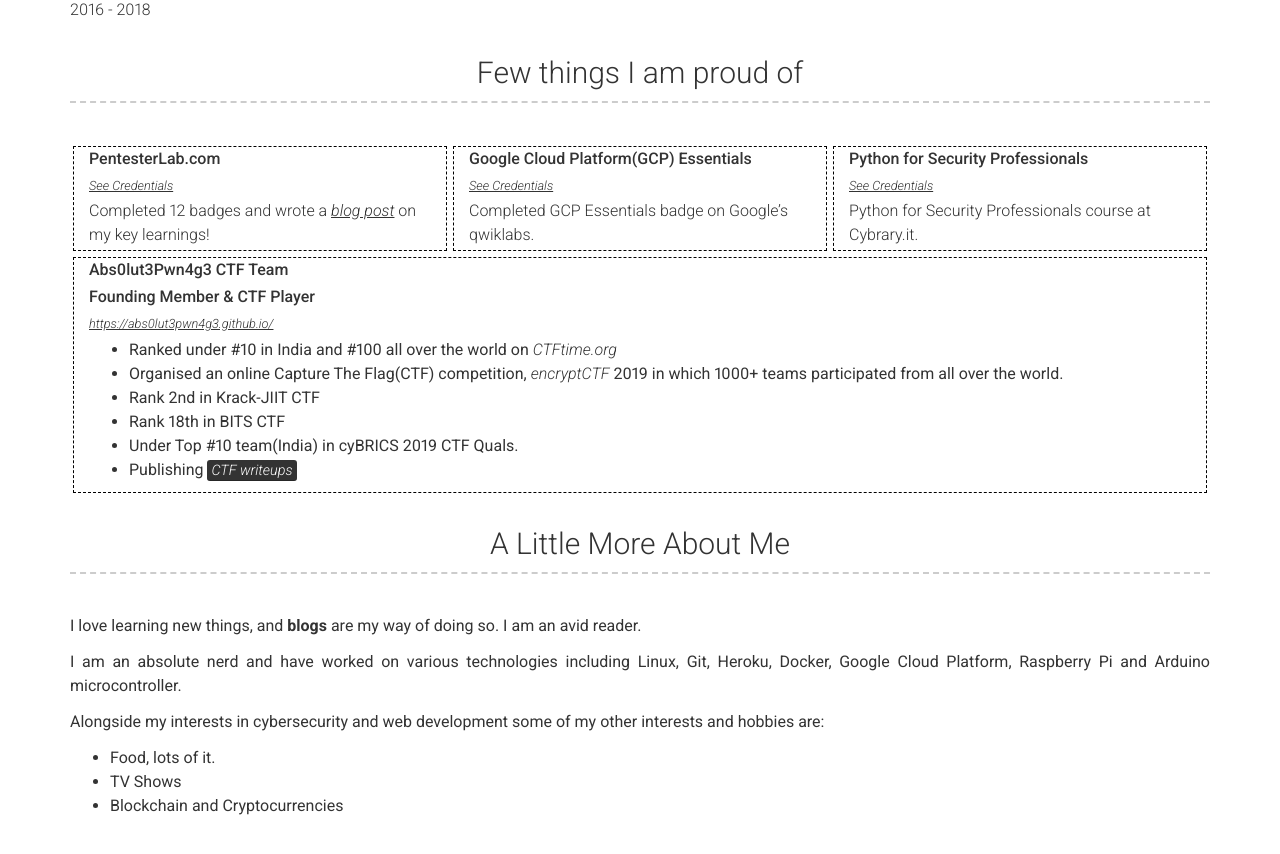
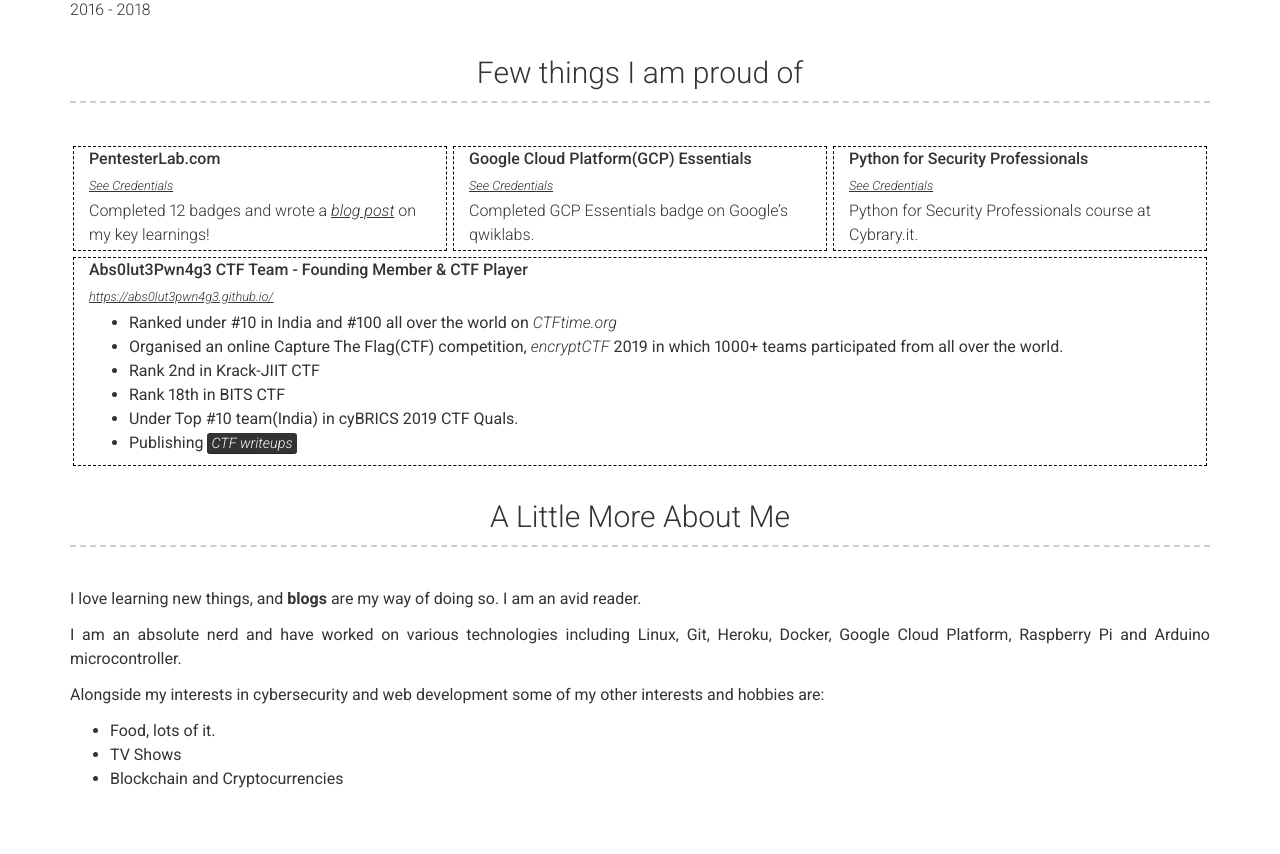
Before and after one commit to eshaan7/eshaan7.github.io, a Jekyll site: the page built from index.md, in a window 1280 px wide and 900 px high, scrolled down 2050 px. Shown: the top 854 px of the window. Built offline with Jekyll 4.4.1, drawn with Linux system fonts in a browser that asks for light colours; some of the changed lines change nothing that is shown.

Commit message:
awesomify stuff

```diff
--- a/_data/achievements.yml
+++ b/_data/achievements.yml
@@ -23,10 +23,9 @@
   description:
     Python for Security Professionals course at Cybrary.it.
 
-- name: Abs0lut3Pwn4g3 CTF Team
+- name: Abs0lut3Pwn4g3 CTF Team - Founding Member & CTF Player
   link: https://abs0lut3pwn4g3.github.io/
   link_name: https://abs0lut3pwn4g3.github.io/
-  title: Founding Member & CTF Player
   description: |
     - Ranked under \#10 in India and \#100 all over the world on <a href="https://ctftime.org/team/72103" taget="_blank">CTFtime.org</a>
     - Organised an online Capture The Flag(CTF) competition, <a href="https://ctftime.org/event/771" target="_blank">encryptCTF</a> 2019 in which 1000+ teams participated from all over the world.
```
